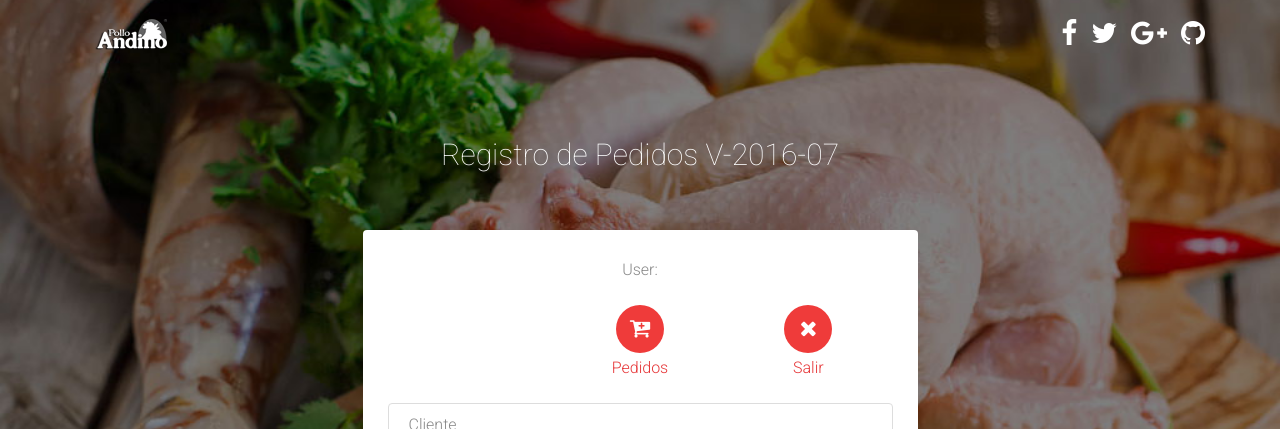
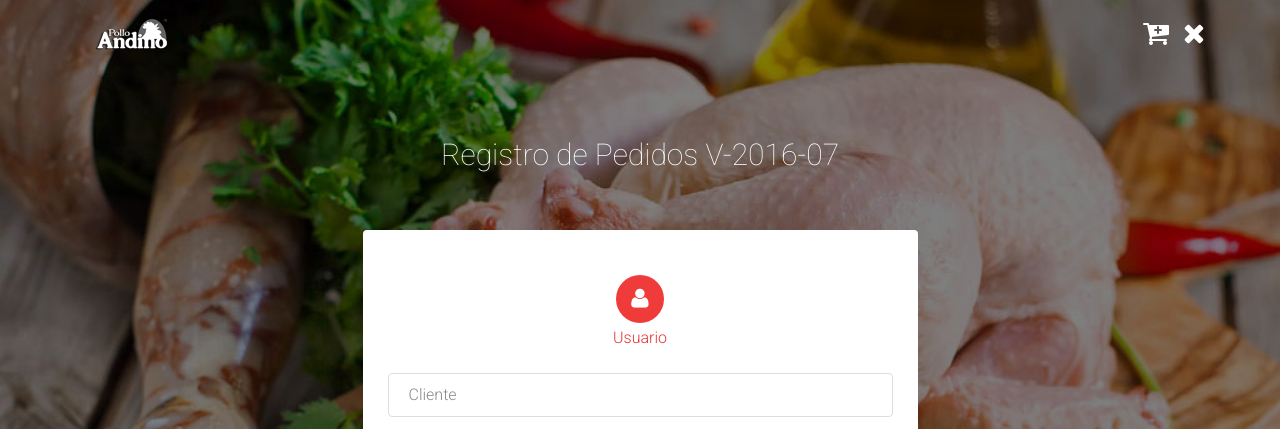
Before and after one commit to alyehs/formulariomenu, a plain HTML site: page index.html in a window 1280 px wide. Shown: the top 429 px of the page. Drawn offline with Linux system fonts and the light colour scheme.

Commit message:
Cambio iconos
ver pedido, cerrar sesion

```diff
--- a/index.html
+++ b/index.html
@@ -6,7 +6,7 @@
     <meta charset="utf-8">
     <meta http-equiv="X-UA-Compatible" content="IE=edge">
     <meta name="viewport" content="width=device-width, initial-scale=1">
-    <title>BootZard - Bootstrap Wizard Template</title>
+    <title>Pollo Andino</title>
 
     <!-- CSS -->
     <link rel="stylesheet" href="http://fonts.googleapis.com/css?family=Roboto:400,100,300,500">
@@ -43,17 +43,16 @@
                     <span class="icon-bar"></span>
                     <span class="icon-bar"></span>
                 </button>
-                <a class="navbar-brand" href="index.html">BootZard - Bootstrap Wizard Template</a>
+                <a class="navbar-brand" href="index.html">Pollo Andino</a>
             </div>
             <!-- Collect the nav links, forms, and other content for toggling -->
             <div class="collapse navbar-collapse" id="top-navbar-1">
                 <ul class="nav navbar-nav navbar-right">
                     <li>
                         <span class="li-social">
-								<a href="" target="_blank"><i class="fa fa-facebook"></i></a>
-								<a href="" target="_blank"><i class="fa fa-twitter"></i></a>
-								<a href="" target="_blank"><i class="fa fa-google-plus"></i></a>
-								<a href="" target="_blank"><i class="fa fa-github"></i></a>
+								<a href="" target="_blank"><i class="fa fa-cart-plus"></i></a>
+								<a href="" target="_blank"><i class="fa fa-close"></i></a>
+
 							</span>
                     </li>
                 </ul>
@@ -72,20 +71,17 @@
             <div class="row">
                 <div class="col-sm-10 col-sm-offset-1 col-md-8 col-md-offset-2 col-lg-6 col-lg-offset-3 form-box">
                     <form role="form" action="" method="post" class="f1">
-                        User:
+
                         <div class="f1-steps">
                             <div class="f1-step active">
                                 <div class="on"><i class=""></i></div>
                                 <p></p>
                             </div>
                             <div class="f1-step active">
-                                <div class="f1-step-icon"><i class="fa fa-cart-plus"></i></div>
-                                <p>Pedidos</p>
+                                <div class="f1-step-icon"><i class="fa fa-user"></i></div>
+                                <p>Usuario</p>
                             </div>
-                            <div class="f1-step active">
-                                <div class="f1-step-icon"><i class="fa fa-close"></i></div>
-                                <p>Salir</p>
-                            </div>
+
                         </div>
 
                         <fieldset>
```
